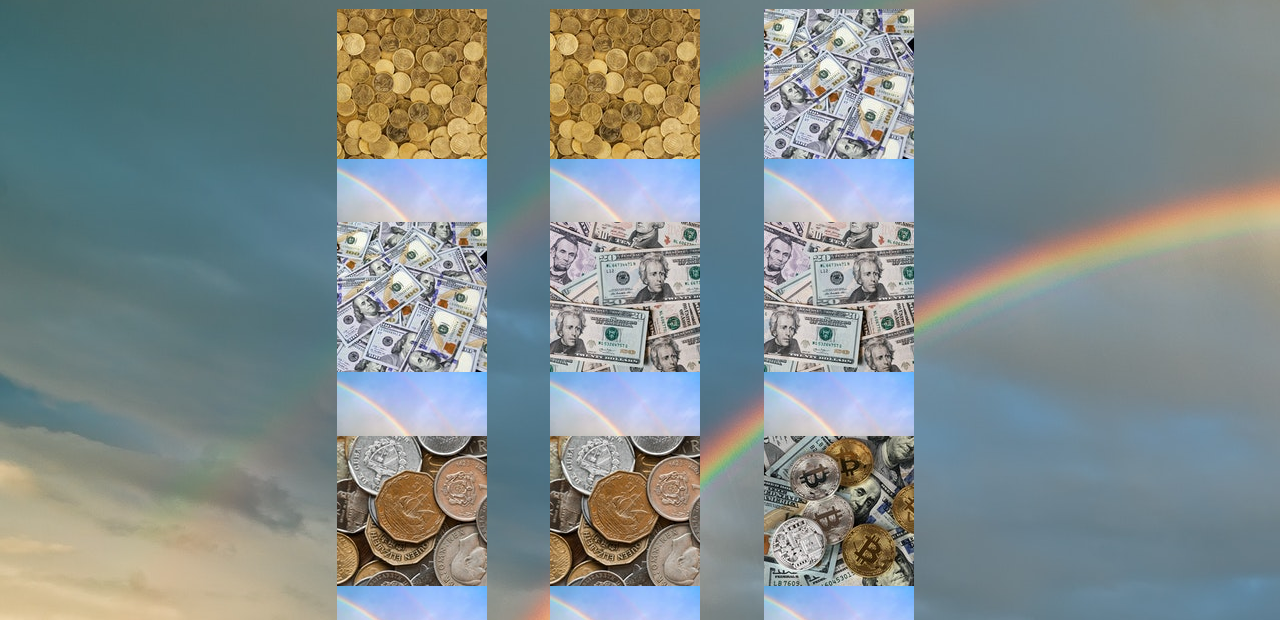
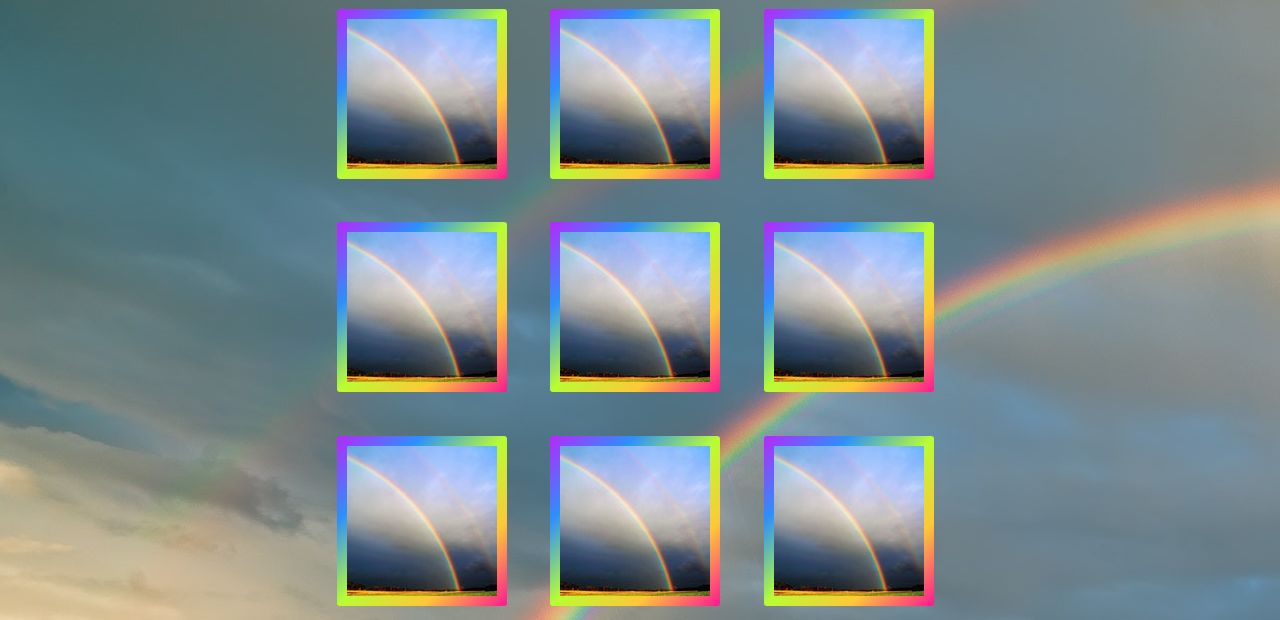
Before and after one commit to SteveMontgomery55/Gold-Hunter, a plain HTML site: page index.html in a window 1280 px wide. Shown: the part 180-800 px from the top of the page. Drawn offline with nearby package versions, Linux system fonts and the light colour scheme.

Commit message:
add remaining css

```diff
--- a/css/style.css
+++ b/css/style.css
@@ -34,3 +34,27 @@ h2 {
   transform-style: preserve-3d;
   transition: transform 1s;
 }
+
+.memory-card:active {
+  transition: transform 1.5s;
+}
+
+.memory-card.flip {
+  transform: rotateY(180deg);
+}
+
+.front,
+.back {
+  max-width: 100%;
+  max-height: 100%;
+  position: absolute;
+  padding: 10px;
+  border-radius: 3px;
+  background: linear-gradient(to bottom right, #b827fc 0%, #2c90fc 25%, #b8fd33 50%, #fec837 75%, #fd1892 100%);;
+  backface-visibility: hidden;
+
+}
+
+.front {
+  transform: rotateY(180deg);
+}
```
